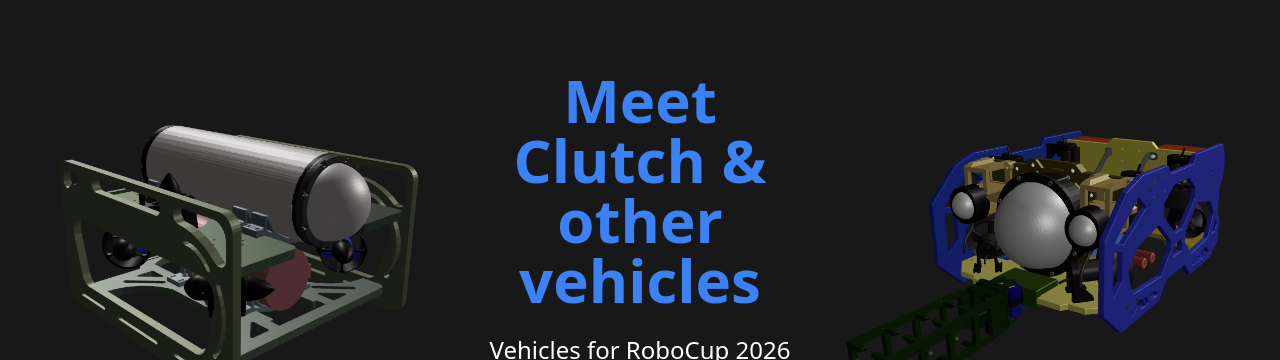
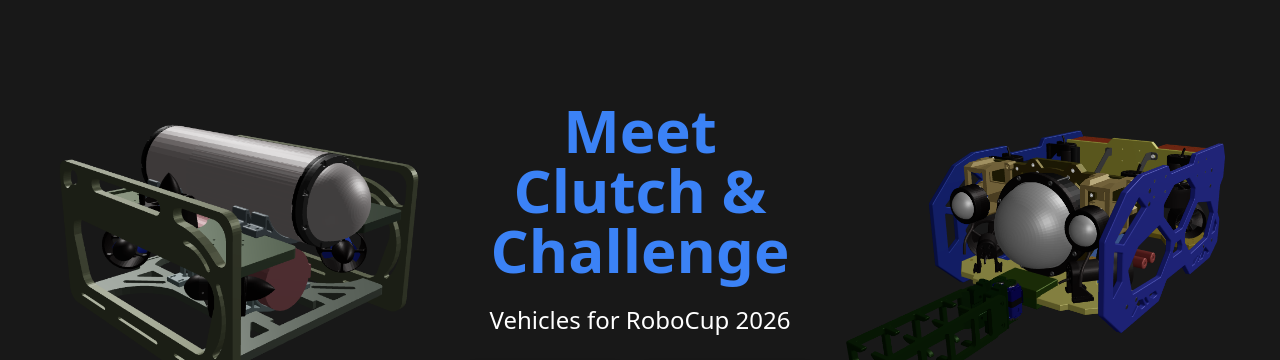
Before and after one commit to NEU-AquaCore/aquacore_site, a React (Vite) app: page / in a window 1280 px wide. Shown: the part 185-545 px from the top of the page. Built offline with nearby package versions, Linux system fonts and the light colour scheme; no server answers.

Commit message:
Update heading text to 'Meet Clutch & Challenge'

```diff
--- a/src/Home.jsx
+++ b/src/Home.jsx
@@ -46,7 +46,7 @@
           </div>
 
           <div className="flex flex-col items-center justify-center space-y-6 w-full text-center order-1 lg:order-2">
-            <div className="text-4xl sm:text-5xl md:text-6xl font-extrabold text-blue-500">Meet Clutch & other vehicles</div>
+            <div className="text-4xl sm:text-5xl md:text-6xl font-extrabold text-blue-500">Meet Clutch & Challenge</div>
             <div className="text-2xl sm:text-3xl md:text-2xl font-medium text-white">Vehicles for RoboCup 2026</div>
 
 
```
